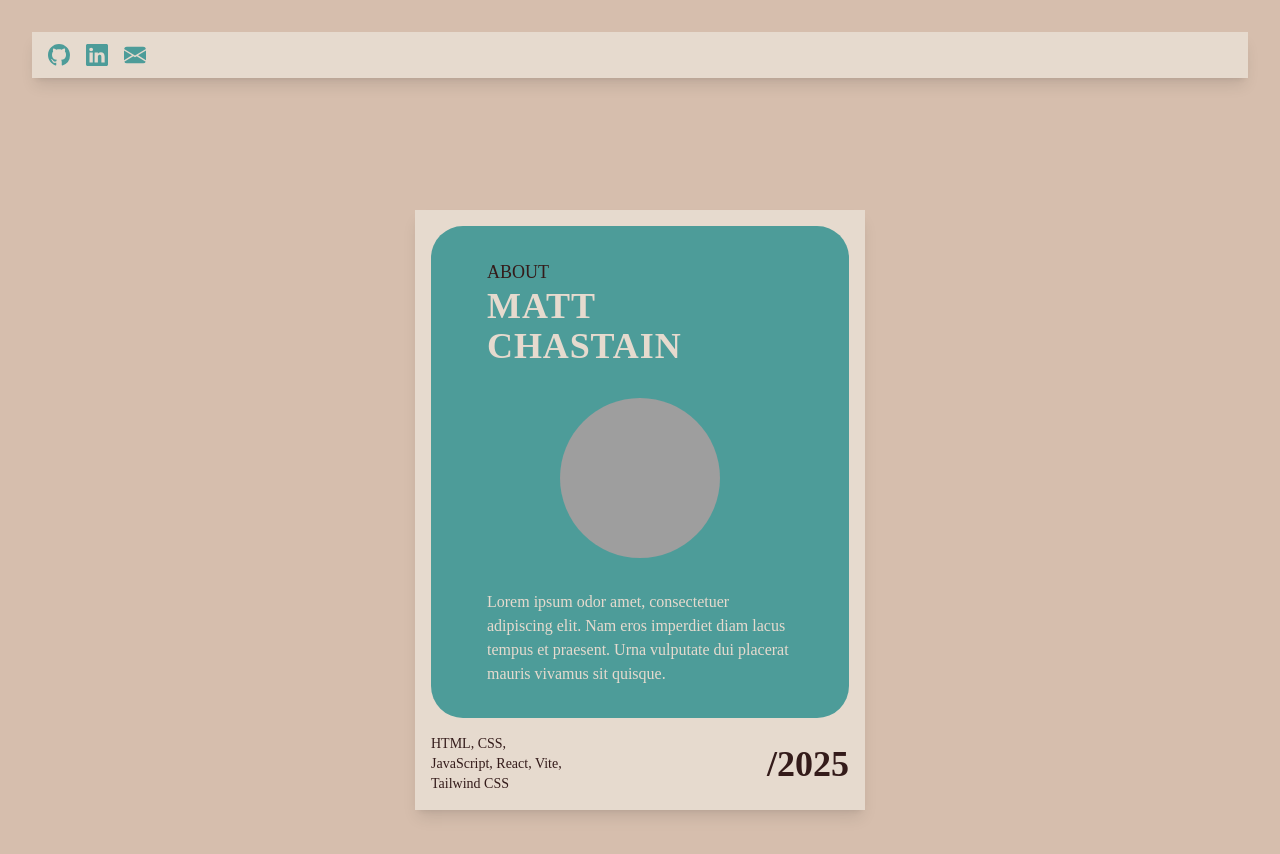
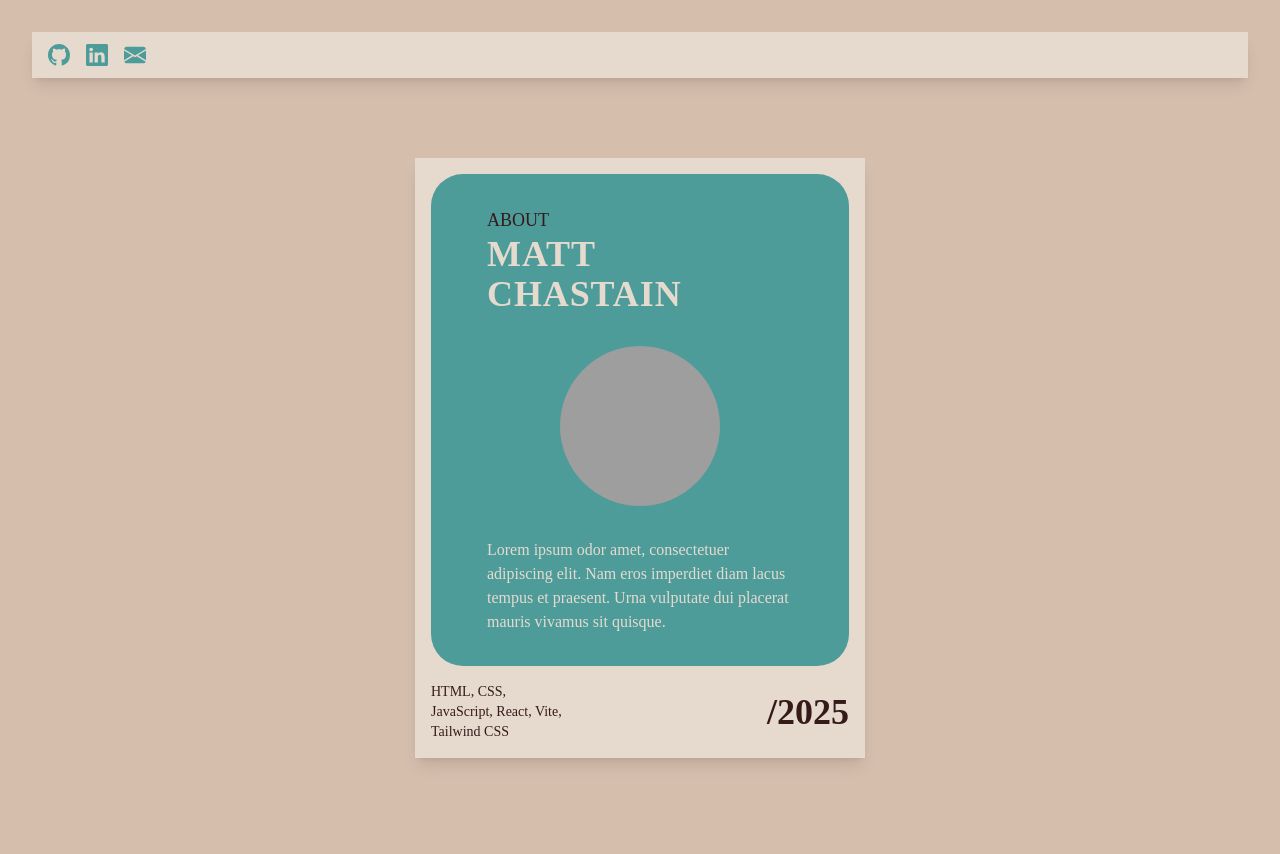
Before and after one commit to mattchastain/Portfolio, a React (Vite) app: page / in a window 1280 px wide. Shown: the top 854 px of the page. After the commit the page ends 800 px from the top, so only its background shows below. Built offline with nearby package versions, Linux system fonts and the light colour scheme; grey boxes are pictures that could not be loaded; a web font is replaced by a local one.

Commit message:
change MainContent positioning, add margin-top

```diff
--- a/src/pages/MainContent.jsx
+++ b/src/pages/MainContent.jsx
@@ -2,7 +2,7 @@ import AboutPage from '../components/AboutCard';
 
 export default function MainContent() {
 	return (
-		<div className='flex justify-center items-center h-screen'>
+		<div className='flex justify-center mt-20'>
 			<AboutPage />
 		</div>
 	);
```
